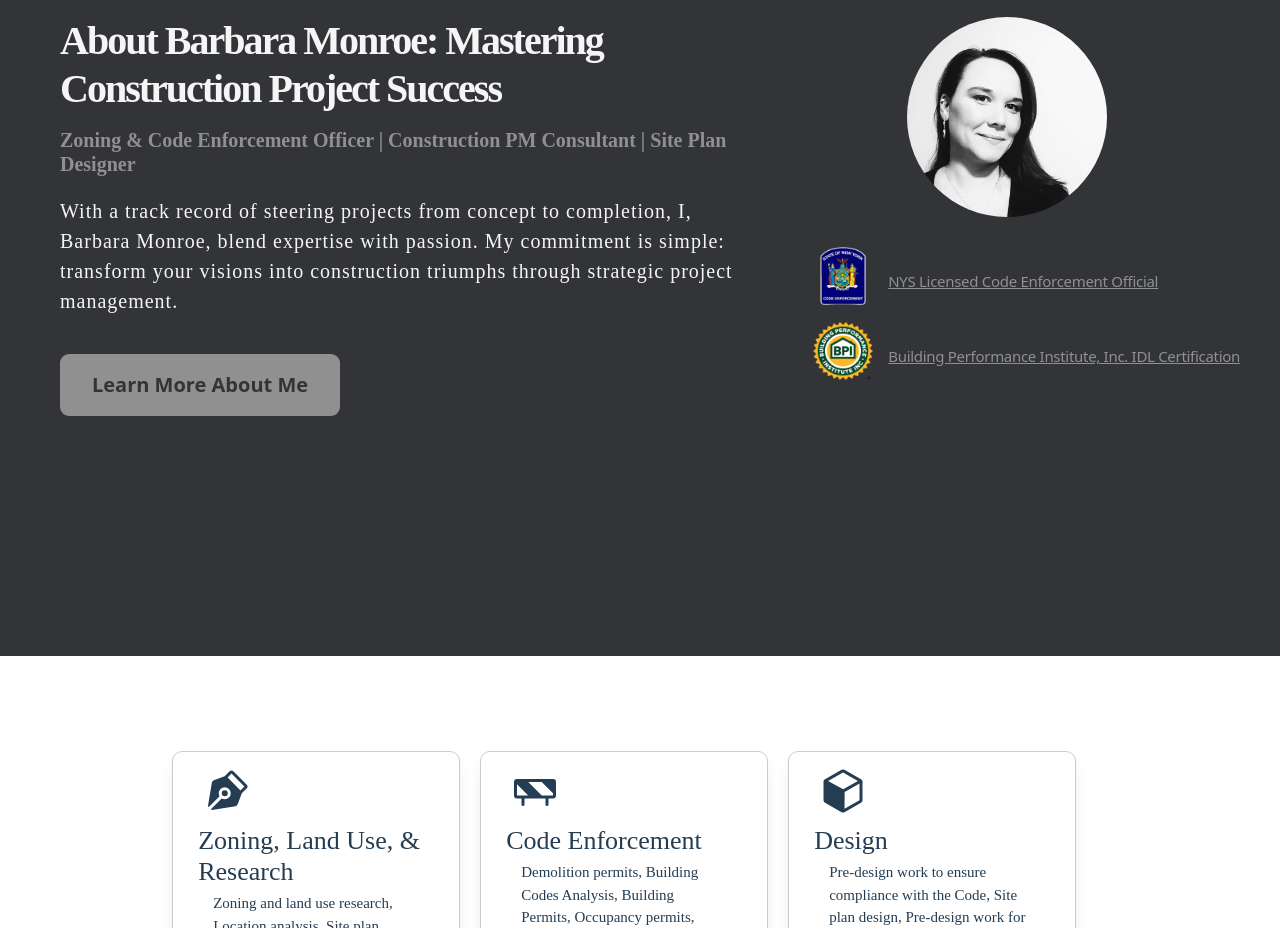
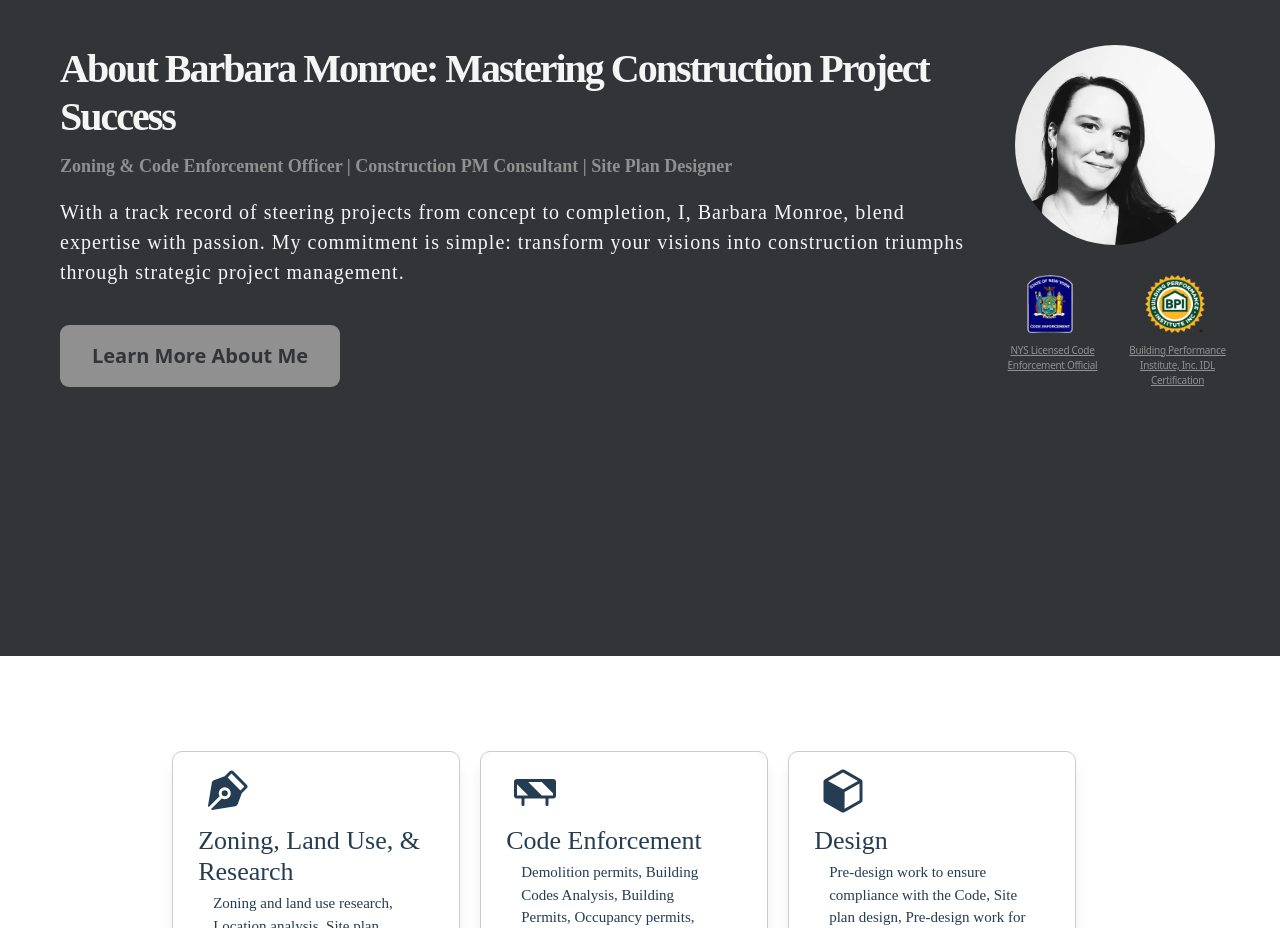
Before and after one commit to Caleb-Rogers/bmonroe-consulting, a Next.js app: page / in a window 1280 px wide. Shown: the part 1040-1968 px from the top of the page. Built offline with nearby package versions, Linux system fonts and the light colour scheme.

Commit message:
About Section Icons Organization

```diff
--- a/src/components/AboutSection/AboutSection.css
+++ b/src/components/AboutSection/AboutSection.css
@@ -45,7 +45,7 @@
 }
 
 .about-sec-sub-heading h3 {
-  font-size: 2rem;
+  font-size: 1.8rem;
   font-weight: 600;
 }
 
@@ -85,35 +85,40 @@
 
 .icons {
   display: flex;
-  flex-direction: column;
   justify-content: flex-start;
   margin-top: 1rem;
-  margin-left: 4rem;
 }
 
 .icons .icon-group {
   display: flex;
   align-items: center;
-  margin-bottom: 0.5rem;
+  flex-direction: column;
+  margin-bottom: 0.2rem;
+  margin-right: 0.5rem;
+  width: 120px;
 }
 
 .icons img {
   width: 60px;
   height: 58px;
-  margin-bottom: 1.2rem;
-  margin-right: 1rem;
+  margin-bottom: 0.5rem;
 }
 
 .icon-text {
   margin-left: 0.5rem;
+  margin-top: 0.5rem;
+  overflow: hidden;
+  text-align: center;
+  flex-wrap: wrap;
+  flex-direction: column;
 }
 
 .icon-text a {
-  font-size: 1.5rem;
+  font-size: 1rem;
   font-weight: 400;
   letter-spacing: -0.3px;
   color: #909090;
-  margin-top: 0.5rem;
+  display: block;
 }
 
 .about-btn:link,
```
